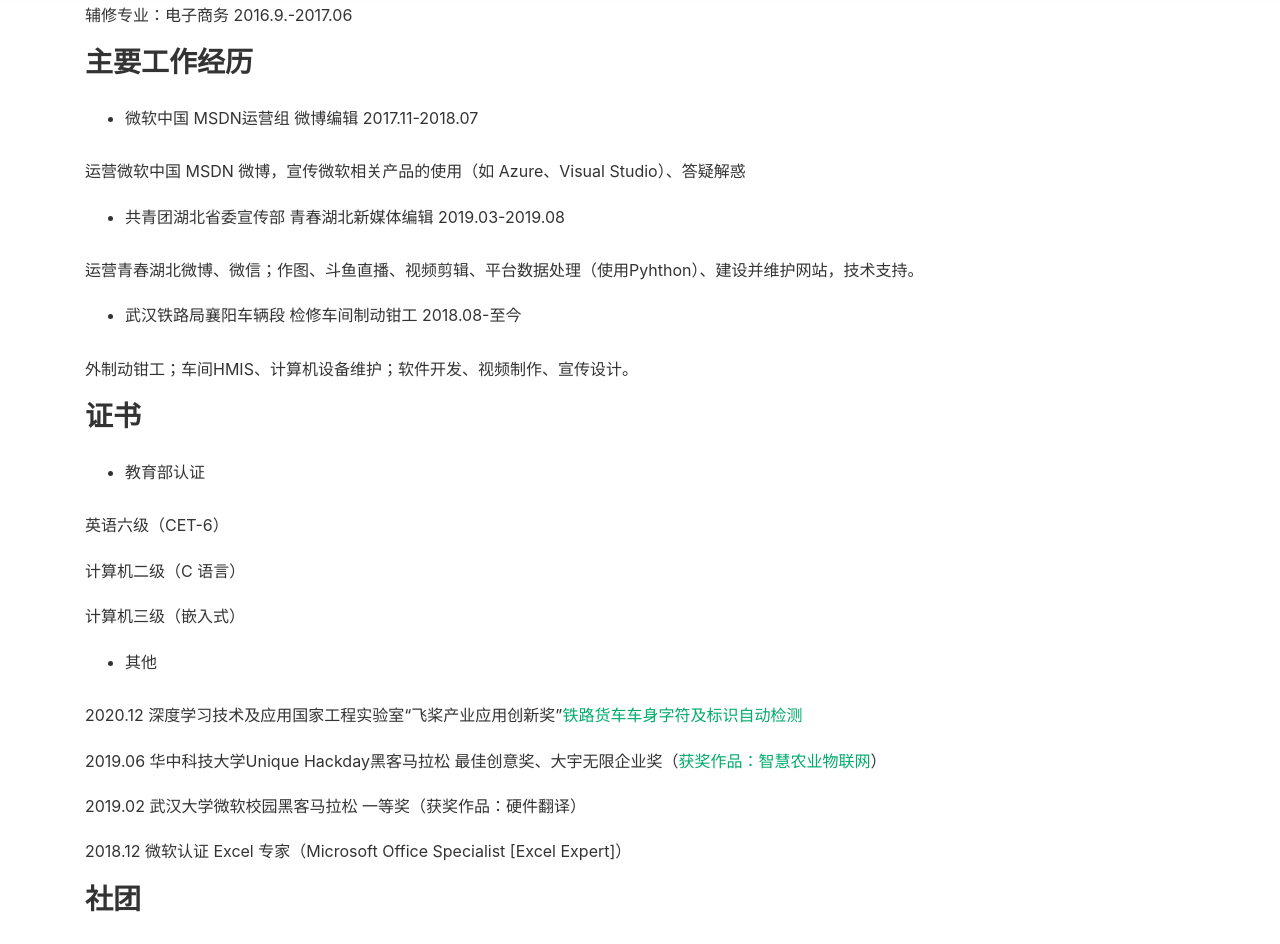
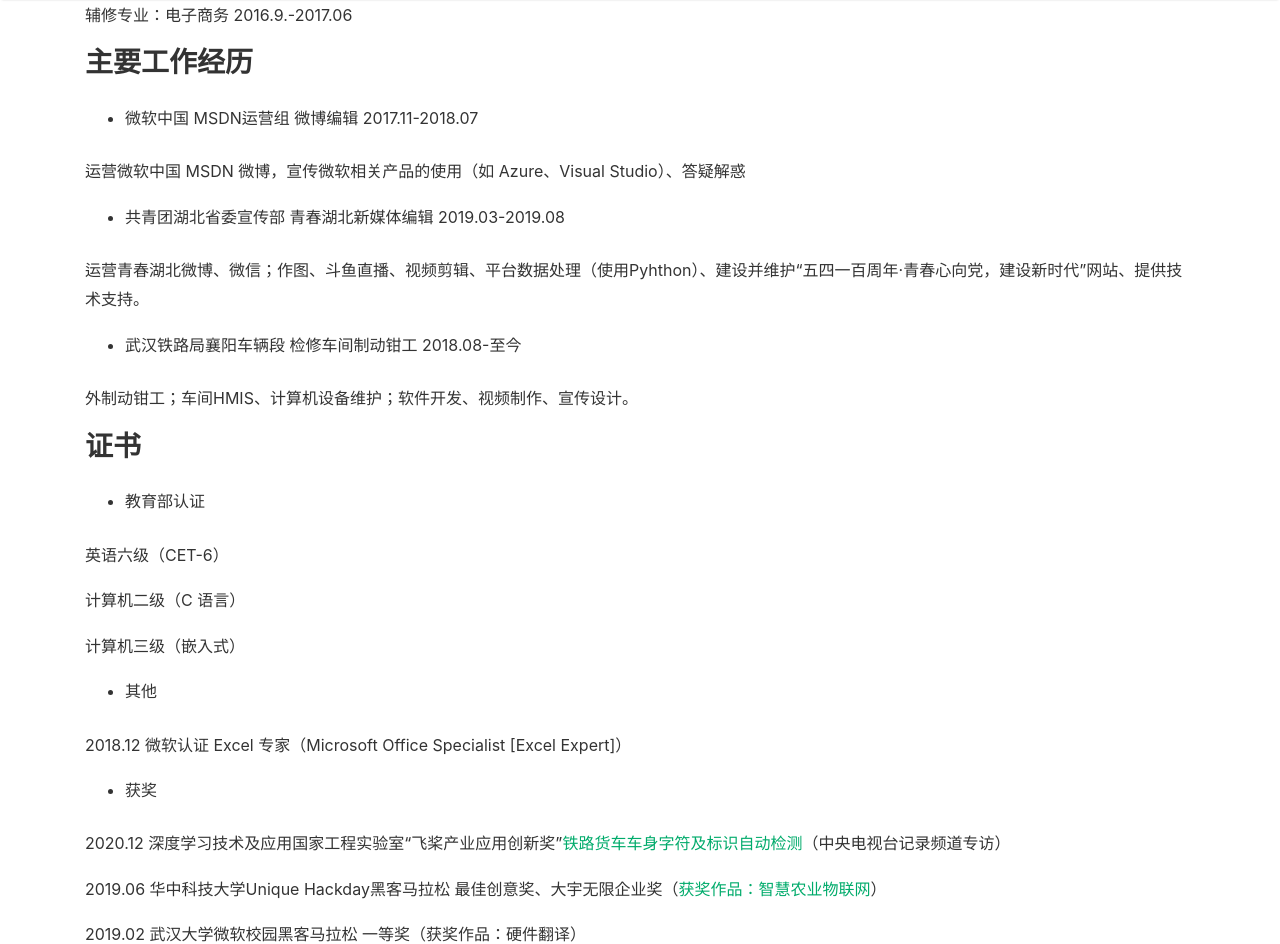
Before and after one commit to sannnyu/sannnyu.github.io, a Jekyll site: the page built from _pages/about.md, in a window 1280 px wide and 1400 px high, scrolled down 909 px. Shown: the top 944 px of the window. Built offline with Jekyll 4.4.1, drawn with Linux system fonts in a browser that asks for light colours; nearby versions of some CDN libraries; comment, search, counter and statistics services are not loaded.

Commit message:
Update about.md

```diff
--- a/_pages/about.md
+++ b/_pages/about.md
@@ -31,7 +31,7 @@ comments: true
 
 技术栈：C#，嵌入式（STM32、Arduino），PS，AE，Pr
 
-GitHub：[https://github.com/sannnyu](https://github.com/sannnyu?fileGuid=5cb620bee7384fb2)
+GitHub：[https://github.com/sannnyu](https://github.com/sannnyu)
 
 ### 个人简介
 
@@ -53,7 +53,7 @@ GitHub：[https://github.com/sannnyu](https://github.com/sannnyu?fileGuid=5cb620
 
 * 共青团湖北省委宣传部    青春湖北新媒体编辑	2019.03-2019.08
 
-运营青春湖北微博、微信；作图、斗鱼直播、视频剪辑、平台数据处理（使用Pyhthon）、建设并维护网站，技术支持。
+运营青春湖北微博、微信；作图、斗鱼直播、视频剪辑、平台数据处理（使用Pyhthon）、建设并维护“五四一百周年·青春心向党，建设新时代”网站、提供技术支持。
 
 * 武汉铁路局襄阳车辆段    检修车间制动钳工	2018.08-至今
 
@@ -71,13 +71,15 @@ GitHub：[https://github.com/sannnyu](https://github.com/sannnyu?fileGuid=5cb620
 
 * 其他
 
-2020.12 深度学习技术及应用国家工程实验室“飞桨产业应用创新奖”[铁路货车车身字符及标识自动检测](https://baijiahao.baidu.com/s?id=1687959853235426003)
+2018.12 微软认证 Excel 专家（Microsoft Office Specialist [Excel Expert]）
+
+* 获奖
+
+2020.12 深度学习技术及应用国家工程实验室“飞桨产业应用创新奖”[铁路货车车身字符及标识自动检测](https://baijiahao.baidu.com/s?id=1687959853235426003)（中央电视台记录频道专访）
 
 2019.06 华中科技大学Unique Hackday黑客马拉松 最佳创意奖、大宇无限企业奖（[获奖作品：智慧农业物联网](https://mp.weixin.qq.com/s/KIxtdPEjKSgSHqK__4h9Bw)）
 
 2019.02 武汉大学微软校园黑客马拉松 一等奖（获奖作品：硬件翻译）
-
-2018.12 微软认证 Excel 专家（Microsoft Office Specialist [Excel Expert]）
 
 ### 社团
 
```
